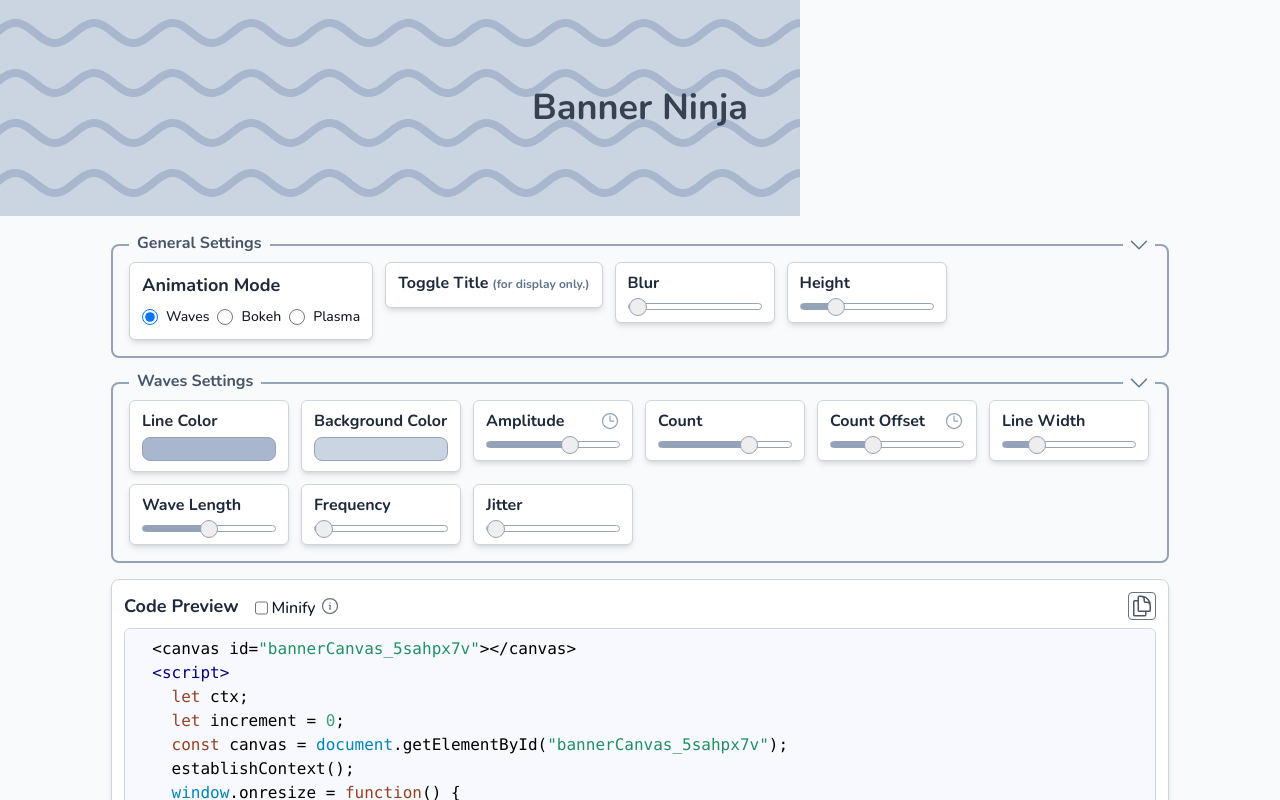
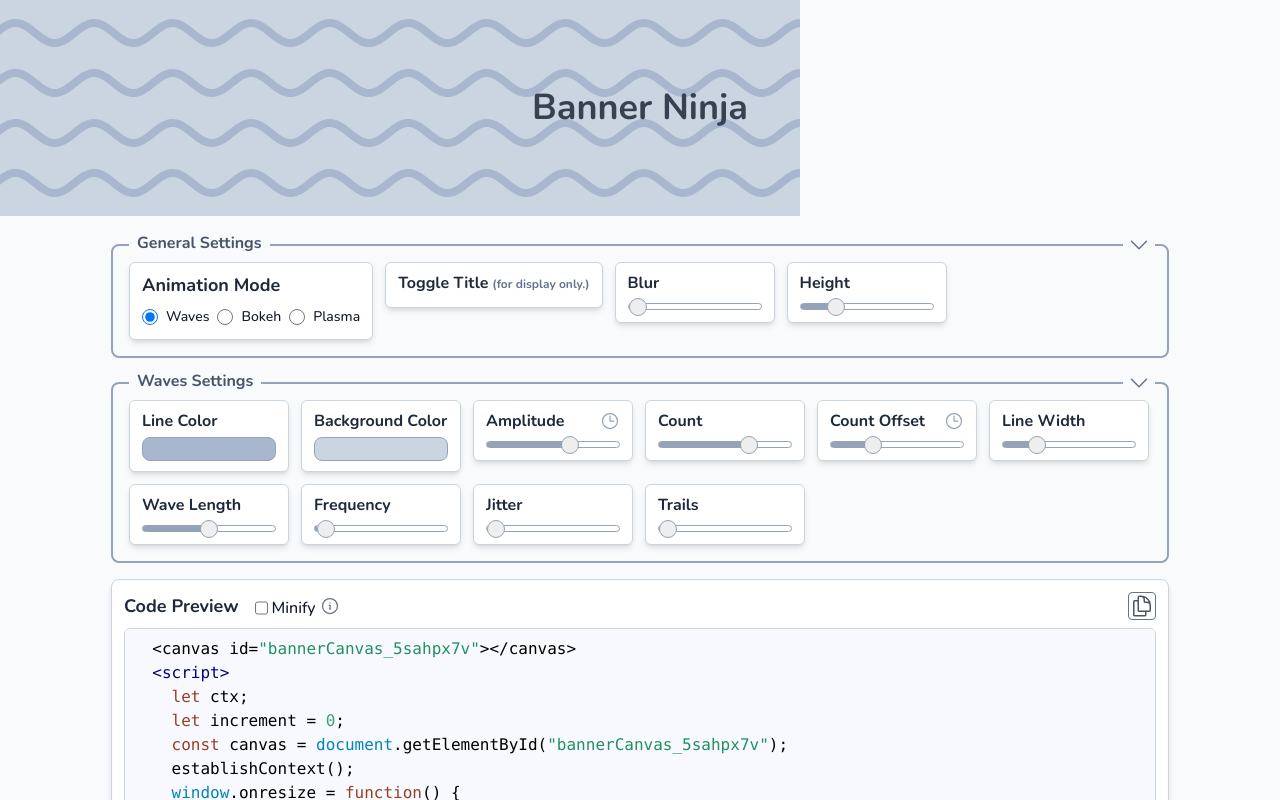
Before and after one commit to stujmar/banner-ninja, a React (Vite) app: page / in a window 1280 px wide. Shown: the top 800 px of the page. Built offline with nearby package versions, Linux system fonts and the light colour scheme.

Commit message:
[sm] lots of small quality changes and updates to readme

```diff
--- a/src/components/BannerPreview.tsx
+++ b/src/components/BannerPreview.tsx
@@ -38,7 +38,9 @@ const BannerPreview = ({ mode, blur, settings, titleSettings}: BannerPreviewProp
   const [height, setHeight] = useState(256);
 
   function handleResize() {
+    if (size.width !== window.innerWidth) {
     establishContext();
+    }
   }
   window.addEventListener('resize', handleResize);
 
@@ -79,9 +81,6 @@ const BannerPreview = ({ mode, blur, settings, titleSettings}: BannerPreviewProp
   },[height])
 
   const renderFrame = () => {
-    if (waveRef.current !== settings) {
-      establishContext();
-    }
     updateAnimation(mode);
     if (waveRef.current?.mode  === "waves") {
       waveRef.current = renderWave.call(contextRef.current, {width: canvasRef.current.width, height: size.height}, waveRef.current, increment);
--- a/src/components/animations/parameters/bokeh.json
+++ b/src/components/animations/parameters/bokeh.json
@@ -3,7 +3,7 @@
     "x": 0,
     "y": 100,
     "blur": 10,
-    "height": 256,
+    "height": 216,
     "persist" : {
       "circlePositions": {}
     },
--- a/src/components/animations/parameters/plasma.json
+++ b/src/components/animations/parameters/plasma.json
@@ -3,7 +3,7 @@
     "x": 0,
     "y": 100,
     "blur": 0,
-    "height": 256,
+    "height": 216,
     "properties": [
     {
         "label": "Plasma Color",
--- a/src/components/animations/parameters/waves.json
+++ b/src/components/animations/parameters/waves.json
@@ -86,9 +86,9 @@
         "attribute": "frequency",
         "type": "range",
         "min": 0,
-        "max": 100,
+        "max": 60,
         "value": 1,
-        "step": 5,
+        "step": 0.5,
         "isAnimated": false
       },
       {
@@ -100,6 +100,16 @@
         "value": 0,
         "step": 0.1,
         "isAnimated": false
+      },
+      {
+        "label": "Trails",
+        "attribute": "trails",
+        "type": "range",
+        "min": 0,
+        "max": 255,
+        "value": 0,
+        "step": 1,
+        "isAnimated": false
       }
     ],
     "trails": 0.016,
--- a/src/components/animations/renderWave.js
+++ b/src/components/animations/renderWave.js
@@ -1,13 +1,13 @@
 function renderWave(size, wave, increment) {
-  // console.log("coming into renderWave", increment)
   let [
     lineColor, backgroundColor,
-    amplitude, count, countOffset, lineWidth, waveLength, frequency, jitter] = wave.properties;
+    amplitude, count, countOffset, lineWidth, waveLength, frequency, jitter, trails] = wave.properties;
     const drawBackground = () => {
+      let alpha = (255 - trails.value).toString(16);
+      alpha = trails.value >= 240 ? 0 + alpha : alpha;
       this.fillStyle = "none";
       this.save();
-      this.clearRect(0, 0, size.width, wave.height);
-      this.fillStyle = backgroundColor.value;
+      this.fillStyle = backgroundColor.value + alpha;
       this.fillRect(0, 0, size.width, wave.height);
       this.restore();
     };
@@ -27,8 +27,8 @@ function renderWave(size, wave, increment) {
       const getRandomFloat = (min, max) => {
         return Math.random() * (max - min) + min;
       }
+      return Math.sin((value * (increment + 5)) / 10) * jitter.value + value + (1 * jitter.value);
       return value + getRandomFloat(-jitter.value, jitter.value);
-
     }
 
     let activeAmplitude = (amplitude.isAnimated && amplitude.animation.isActive ?
@@ -45,6 +45,7 @@ function renderWave(size, wave, increment) {
     countOffset.value;
 
   const drawLine = () => {
+    // console.log("drawLine", increment);
     this.save();
       let centerY = wave.height/2;
       this.strokeStyle = lineColor.value.slice(0);
--- a/src/components/codePreviews/getWaveCodePreview.ts
+++ b/src/components/codePreviews/getWaveCodePreview.ts
@@ -20,7 +20,9 @@ export const generateWaveCodePreview = (settings: any, hashId: string) => {
     function step() {
       ctx.beginPath();
       ctx.moveTo(-5, canvas.height / 2);
-      ctx.lineTo(canvas.width +5, canvas.height / 2);
+      for (let i = 0; i < canvas.width; i++) {
+        ctx.lineTo(i, canvas.height / 2 + Math.sin(i / 50 + increment) * 50);
+      }
       ctx.strokeStyle = "${lineColor.value}";
       ctx.stroke();
       increment += .01;
```
Also changed, not shown: 1 other file (tests, documents, lock files or other folders).
